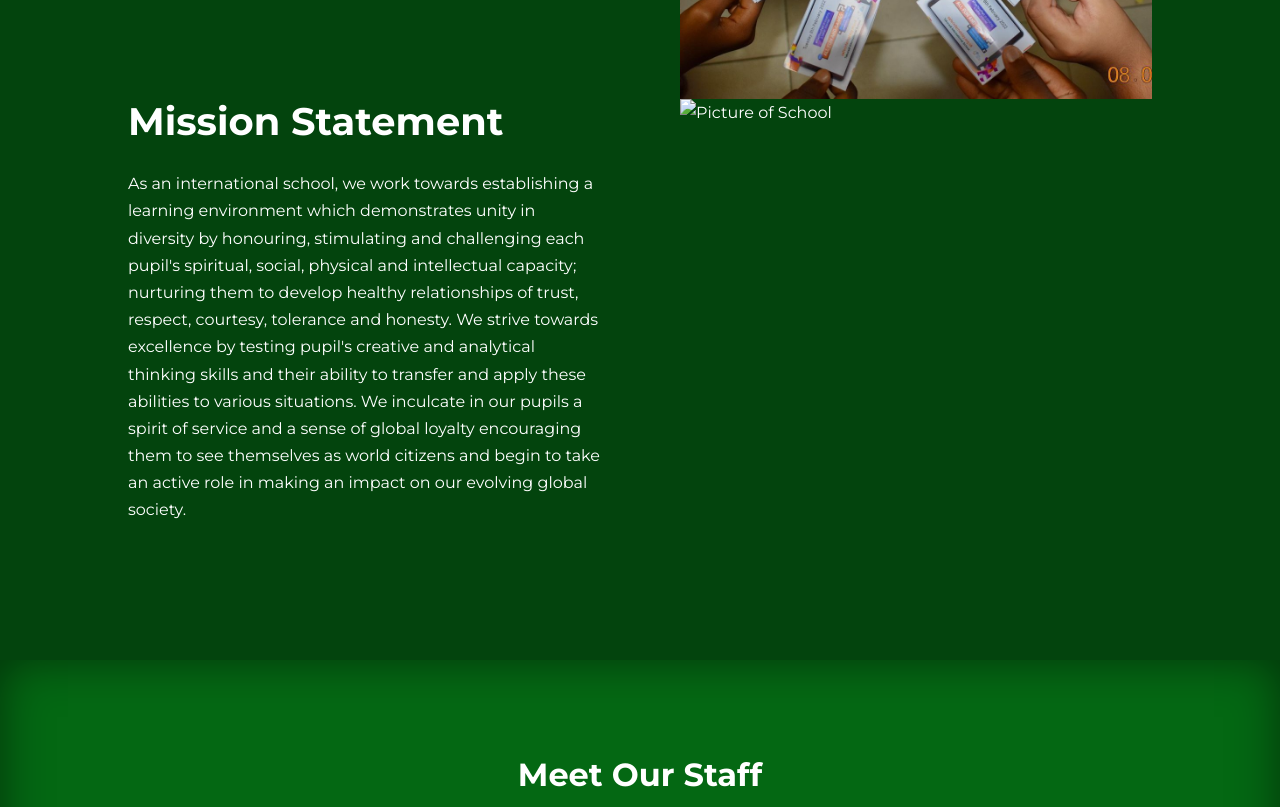
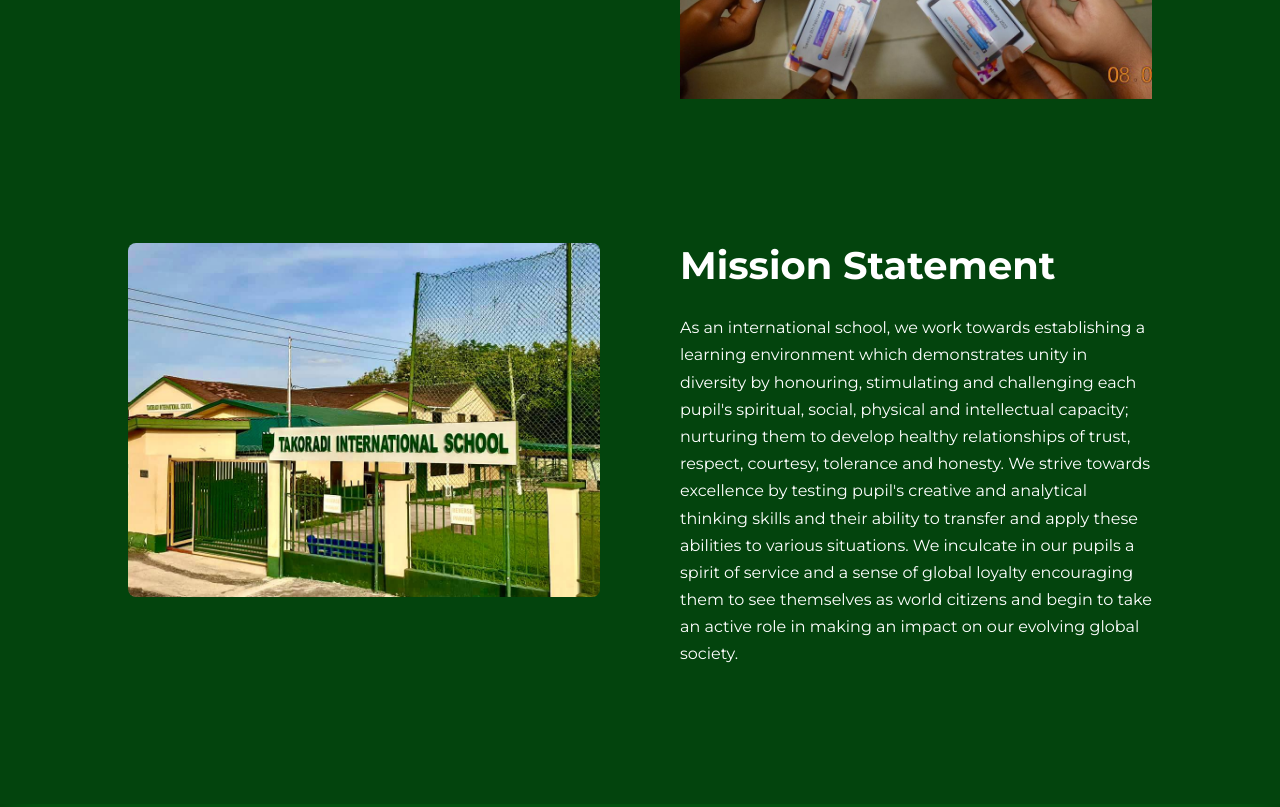
Before and after one commit to Adwoa2007/tis_website, a plain HTML site: page about.html in a window 1280 px wide. Shown: the part 949-1756 px from the top of the page. Drawn offline with nearby package versions, Linux system fonts and the light colour scheme.

Commit message:
Update about.html

```diff
--- a/about.html
+++ b/about.html
@@ -93,8 +93,13 @@
             </div>
         </div>
         <!-- END OF STATEMENT OF BELIEF-->
-        <!-- START OF MISSION STATEMENT-->
+       <!-- START OF MISSION STATEMENT-->
+
+    <section class="about__school">
         <div class="container about__school-container">
+            <div class="about__school-left">
+                <img src="./img/about.jpg" alt="Picture of School" style="border-radius:0.5rem">
+            </div>
             <div class="about__school-right">
                 <h1>Mission Statement</h1>
                 <p>As an international school, we work towards establishing a learning environment which demonstrates unity in diversity by honouring,
@@ -103,10 +108,6 @@
                     and their ability to transfer and apply these abilities to various situations. We inculcate in our pupils a spirit of service and a sense of
                     global loyalty encouraging them to see themselves as world citizens and begin to take an active role in making an impact on our evolving global
                     society.</p>
-
-            </div>
-            <div class="about__school-left">
-                <img src="**" alt="Picture of School" id="missionstatement-img">
             </div>
         </div>
         <!-- END OF MISSION STATEMENT-->
```
